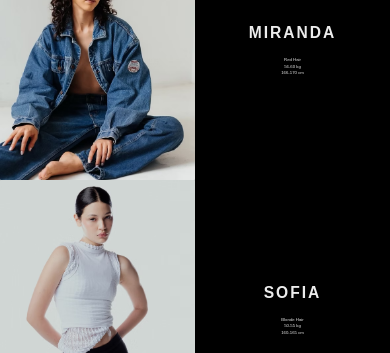
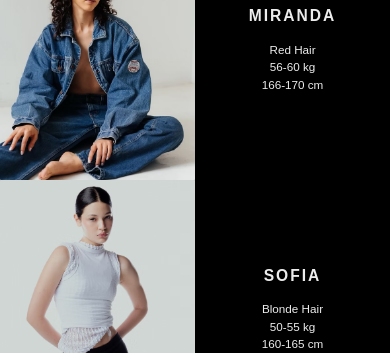
Before and after one commit to RafaOliX/TMIWEB, a plain HTML site: page modelos.html in a window 390 px wide. Shown: the part 491-844 px from the top of the page. Drawn offline with nearby package versions, Linux system fonts and the light colour scheme.

Commit message:
font de el responsive de los atributos de la modelo

```diff
--- a/src/styles/modelos.css
+++ b/src/styles/modelos.css
@@ -256,4 +256,7 @@
   .model-info p {
     font-size: 4vw;
   }
+  .model-attr {
+    font-size: 3vw;
+  }
 }
```
